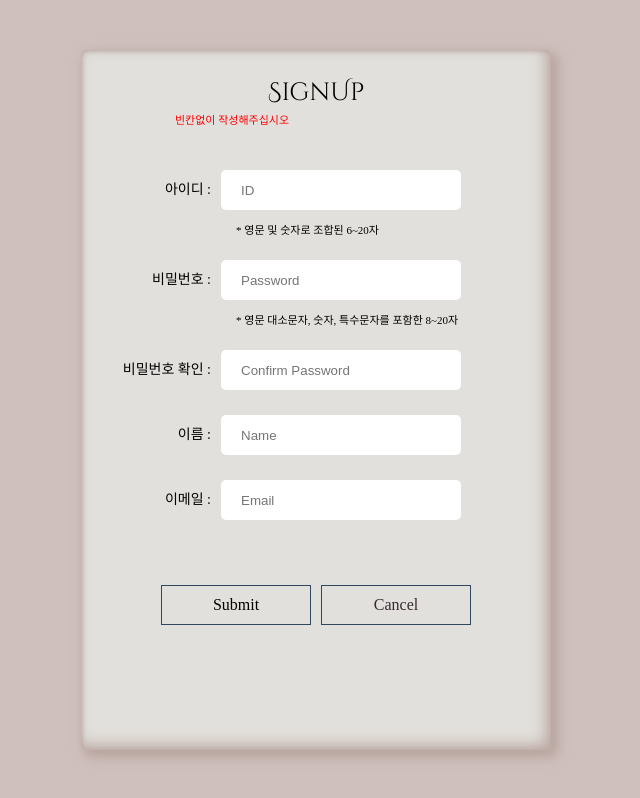
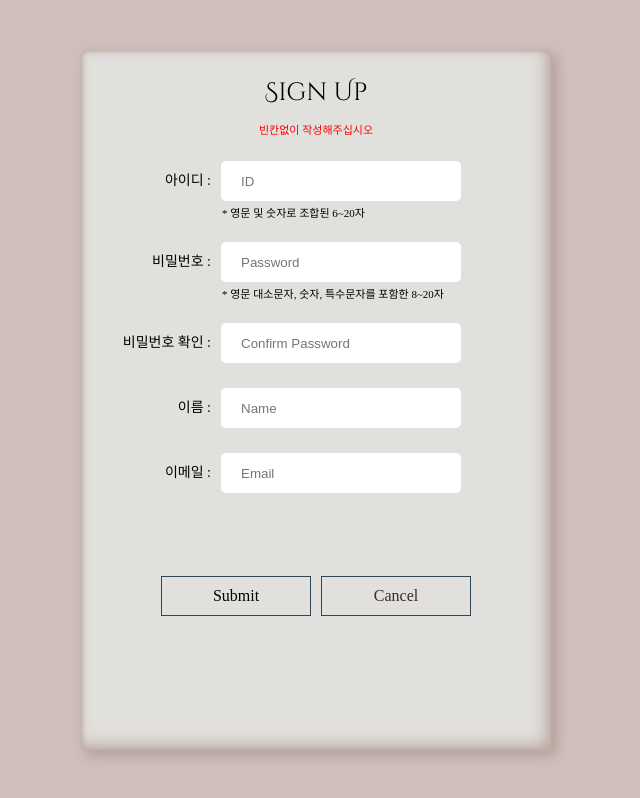
Before and after one commit to yeonnnee/React_Planner, a React (Create React App) app: page /sign-up in a window 1280 px wide. Both pictures are taken after a click on the element "Submit". Shown: the whole page, without its empty margins (324-964 px from the left). Built offline with nearby package versions, Linux system fonts and the light colour scheme; a web font is replaced by a local one.

Commit message:
TRIM styles

```diff
--- a/src/container/SignUp.jsx
+++ b/src/container/SignUp.jsx
@@ -12,9 +12,9 @@ import {
   Title,
   Wrapper,
   Section,
-  Error,
   CancelBtn,
   SLink,
+  Notice,
 } from "../presenter/SignUpPresenter";
 import SuccessSignUp from "../components/SuccessSignUp";
 import { connect } from "react-redux";
@@ -52,9 +52,9 @@ const SignUp = ({ state, send, setError, success }) => {
         <SuccessSignUp />
       ) : (
         <Container>
-          <Title>SignUp</Title>
+          <Title>Sign Up</Title>
           {state.error.includes("빈칸") ? (
-            <Error>빈칸없이 작성해주십시오</Error>
+            <Notice>빈칸없이 작성해주십시오</Notice>
           ) : null}
           <Wrapper>
             <UserID />
--- a/src/presenter/SignUpPresenter.jsx
+++ b/src/presenter/SignUpPresenter.jsx
@@ -1,12 +1,12 @@
 import styled, { keyframes } from "styled-components";
 import { Link } from "react-router-dom";
 
-const MoveDown = keyframes`
+const FadeIn = keyframes`
  from {
-   transform: translateY(-250px);
+   opacity:0
  }
  to{
-   transform: translateY(0);
+  opacity:1
  }
 `;
 
@@ -54,7 +54,6 @@ export const Form = styled.form`
   grid-template-rows: 40px;
   grid-template-columns: 100px 400px;
   gap: 10px;
-  animation: ${MoveDown} 1s linear;
 `;
 
 export const Input = styled.input`
@@ -71,35 +70,12 @@ export const Wrapper = styled.div`
   margin: 20px;
   height: 400px;
   width: 100%;
-  overflow: hidden;
+  animation: ${FadeIn} 1s linear;
 `;
 export const Section = styled.div`
   display: flex;
-  animation: ${MoveDown} 1s linear;
 `;
-export const Info = styled.div`
-  width: 60%;
-  height: 20px;
-  margin: 0 33%;
-  font-size: 11px;
-  display: flex;
-  align-items: center;
-  position: relative;
-  top: -15px;
-  animation: ${MoveDown} 1s linear;
-`;
-export const Error = styled.div`
-  width: 60%;
-  height: 20px;
-  margin: 0 33%;
-  font-size: 11px;
-  display: flex;
-  align-items: center;
-  position: relative;
-  top: -15px;
-  color: red;
-  line-height: 1.5;
-`;
+
 export const CancelBtn = styled.div`
   width: 150px;
   height: 40px;
@@ -121,3 +97,33 @@ export const SLink = styled(Link)`
   text-decoration: none;
   color: #382933;
 `;
+
+// ERROR //
+export const Info = styled.div`
+  width: 60%;
+  margin: 0 30%;
+  font-size: 11px;
+  display: flex;
+  align-items: center;
+  position: relative;
+  top: -18px;
+`;
+export const Error = styled.div`
+  width: 60%;
+  margin: 0 30%;
+  font-size: 11px;
+  display: flex;
+  align-items: center;
+  position: relative;
+  top: -18px;
+  color: red;
+  line-height: 1.5;
+`;
+export const Notice = styled.div`
+  width: 100%;
+  display: flex;
+  align-items: center;
+  justify-content: center;
+  color: red;
+  font-size: 11px;
+`;
```
